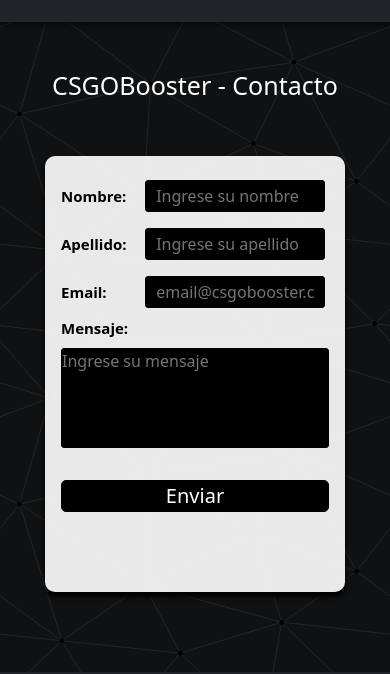
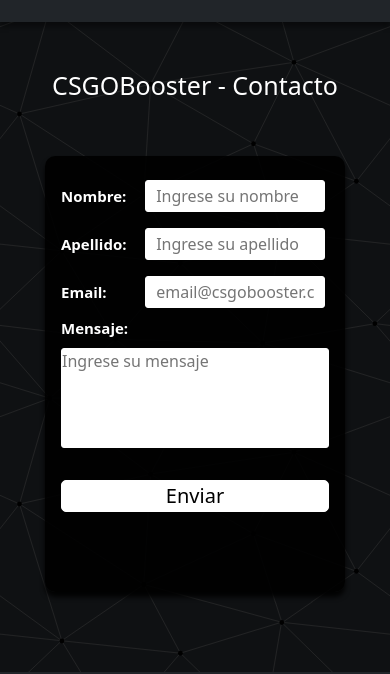
Before and after one commit to jerearrieta/csgobooster, a plain HTML site: page pages/contacto.html in a window 390 px wide. Shown: the part 178-852 px from the top of the page. Drawn offline with nearby package versions, Linux system fonts and the light colour scheme.

Commit message:
sass ya terminado

```diff
--- a/sass/_divcontacto.scss
+++ b/sass/_divcontacto.scss
@@ -32,8 +32,8 @@
     padding: 16px;
     border-radius: 10px;
     margin: auto;
-    box-shadow: 0 5px 5px rgb(0, 0, 0);
-    background-color: rgba(255, 255, 255, 0.877);
+    box-shadow: 0 5px 5px rgba(0, 0, 0, 0.904);
+    background-color: rgb(0, 0, 0);
     padding-bottom: 5rem;
     margin-bottom: 5rem;
     animation: formulario 1s ease 0s 1 normal forwards;
@@ -49,21 +49,22 @@
 form input[type="email"] {
     width: 100%;
     padding: 3px 10px;
-    border: 1px solid #000000;
+    border: 1px solid #ffffff;
     border-radius: 3px;
-    background-color: #000000;
+    background-color: #ffffff;
     margin: 8px 0;
     display: inline-block;
 }
 
 form input[type="submit"] {
+    font-size: 20px;
     width: 100%;
     margin-top: 32px;
-    border: 1px solid #000;
+    border: 1px solid rgb(255, 255, 255);
     border-radius: 5px;
     display: block;
-    color: rgb(255, 255, 255);
-    background-color: rgb(0, 0, 0);
+    color: rgb(0, 0, 0);
+    background-color: rgb(255, 255, 255);
 }
 
 form input[type="submit"]:hover {
@@ -73,9 +74,9 @@
 textarea {
     width: 100%;
     height: 100px;
-    border: 1px solid #000000;
+    border: 1px solid #ffffff;
     border-radius: 3px;
-    background-color: #000000;
+    background-color: #ffffff;
     margin: 8px 0;
     resize: none;
     display: block;
--- a/sass/_divsobrenosotros.scss
+++ b/sass/_divsobrenosotros.scss
@@ -16,9 +16,5 @@
 }
 
 .m4{
-    width: 300px;
+    width: 100%;
 }
-
-.containerimages{
-    display: none;
-}
--- a/sass/_media1240px.scss
+++ b/sass/_media1240px.scss
@@ -164,18 +164,26 @@
 
      .nombre{
        font-size: 20px;
+       color: white;
+       margin-right: 10px;
      }
 
      .apellido{
        font-size: 20px;
+       color: white;
+       margin-right: 10px;
      }
 
      .email{
        font-size: 20px;
+       color: white;
+       margin-right: 10px;
      }
 
      .mensaje{
        font-size: 20px;
+       color: white;
+       margin-right: 10px;
      }
 
      .fcontact{
@@ -189,8 +197,8 @@
       border-radius: 10px;
       margin: auto;
       margin-bottom: 5rem;
-      box-shadow: 0 5px 5px rgb(0, 0, 0);
-      background-color: rgba(255, 255, 255, 0.877);
+      box-shadow: 0 5px 5px rgba(0, 0, 0, 0.904);
+      background-color: rgba(0, 0, 0, 0.877);
     }
 
     form label {
@@ -203,9 +211,9 @@
     form input[type="email"] {
       width: 350px;
       padding: 3px 10px;
-      border: 1px solid #000000;
+      border: 1px solid #ffffff;
       border-radius: 3px;
-      background-color: #000000;
+      background-color: #ffffff;
       margin: 8px 0;
       display: inline-block;
     }
@@ -214,11 +222,11 @@
       width: 100%;
       font-size: 20px;
       margin-top: 32px;
-      border: 1px solid #000;
+      border: 1px solid rgb(255, 255, 255);
       border-radius: 5px;
       display: block;
-      color: #fff;
-      background-color: #000;
+      color: rgb(0, 0, 0);
+      background-color: rgb(255, 255, 255);
     }
 
     form input[type="submit"]:hover {
@@ -228,9 +236,9 @@
     textarea {
       width: 100%;
       height: 100px;
-      border: 1px solid #000000;
+      border: 1px solid #ffffff;
       border-radius: 3px;
-      background-color: #000000;
+      background-color: #ffffff;
       margin: 8px 0;
       /*resize: vertical | horizontal | none | both*/
       resize: none;
@@ -247,6 +255,10 @@
 
         animation: anim 1s ease 0s 1 normal forwards;
       }
+
+      .containerimages{
+        display: none;
+    }
 
       /* preguntas frecuentes */
 
--- a/sass/_media790px.scss
+++ b/sass/_media790px.scss
@@ -333,6 +333,10 @@
     -webkit-text-stroke: 0px;
   }
 
+  .containerimages{
+    display: none;
+}
+
   /* preguntas frecuentes */
 
   .preguntastitulo {
@@ -370,19 +374,23 @@
 
   .nombre {
     font-size: 15px;
+    margin-right: 0px;
   }
 
   .apellido {
     font-size: 15px;
+    margin-right: 0px;
   }
 
   .email {
     font-size: 15px;
+    margin-right: 0px;
   }
 
   .mensaje {
     font-size: 15px;
     padding-top: 0%;
+    margin-right: 0px;
   }
 
 
@@ -412,8 +420,8 @@
     padding: 16px;
     border-radius: 10px;
     margin: auto;
-    box-shadow: 0 5px 5px rgb(0, 0, 0);
-    background-color: rgba(255, 255, 255, 0.911);
+    box-shadow: 0 5px 5px rgba(0, 0, 0, 0.904);
+    background-color: rgba(0, 0, 0, 0.911);
     padding-bottom: 5rem;
     margin-bottom: 5rem;
   }
@@ -428,9 +436,9 @@
   form input[type="email"] {
     width: 180px;
     padding: 3px 10px;
-    border: 1px solid #000000;
+    border: 1px solid #ffffff;
     border-radius: 3px;
-    background-color: #000000;
+    background-color: #ffffff;
     margin: 8px 0;
     display: inline-block;
   }
@@ -438,11 +446,11 @@
   form input[type="submit"] {
     width: 100%;
     margin-top: 32px;
-    border: 1px solid #000;
+    border: 1px solid rgb(255, 255, 255);
     border-radius: 5px;
     display: block;
-    color: rgb(255, 255, 255);
-    background-color: #000;
+    color: rgb(0, 0, 0);
+    background-color: rgb(255, 255, 255);
   }
 
   form input[type="submit"]:hover {
@@ -452,9 +460,9 @@
   textarea {
     width: 100%;
     height: 100px;
-    border: 1px solid #000000;
+    border: 1px solid #ffffff;
     border-radius: 3px;
-    background-color: #000000;
+    background-color: #ffffff;
     margin: 8px 0;
     /*resize: vertical | horizontal | none | both*/
     resize: none;
```
Also changed, not shown: sass/estilos.css, 1 other file.
